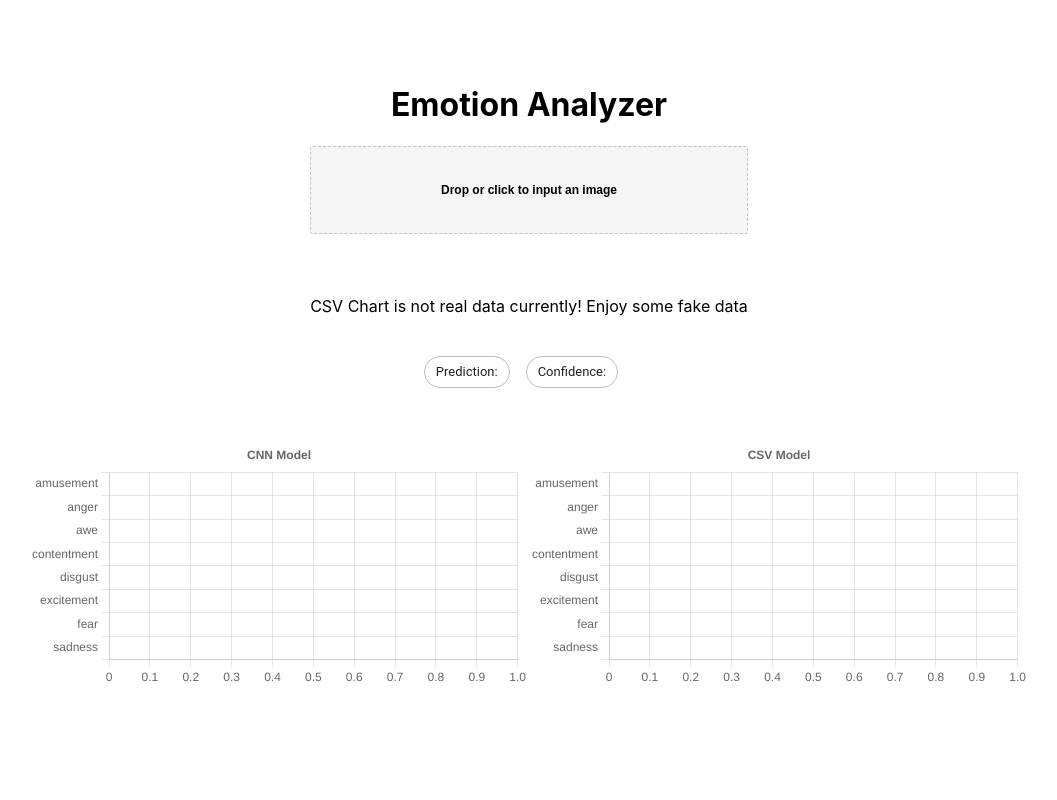
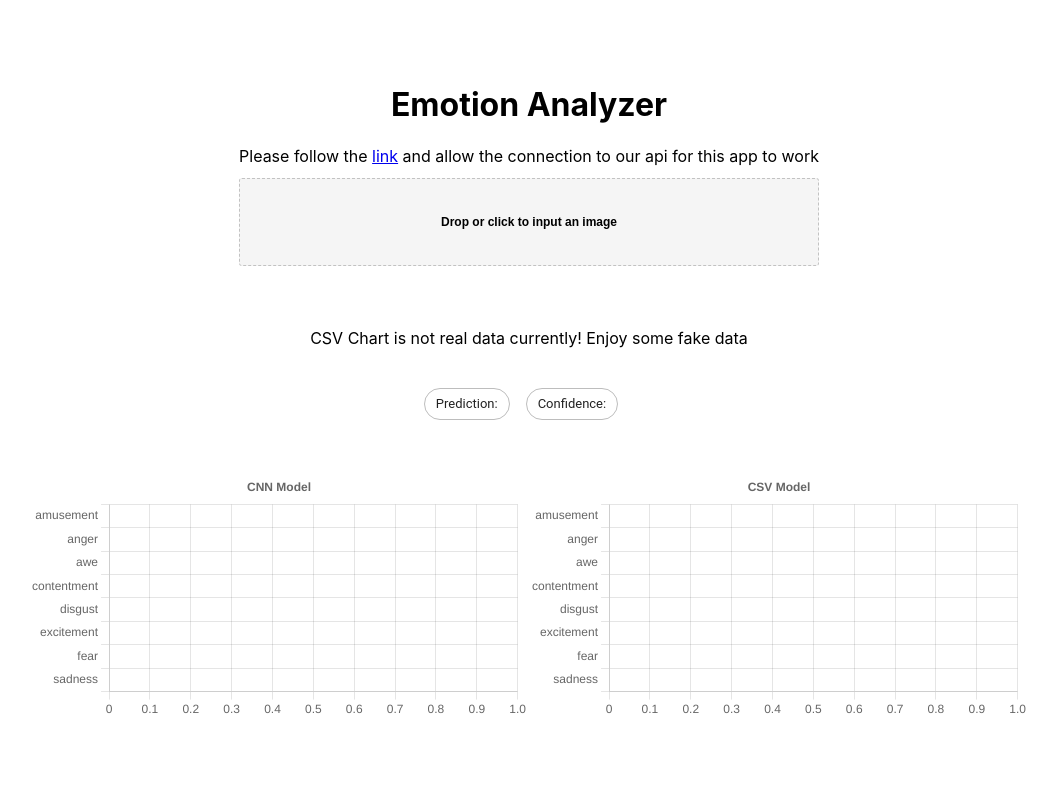
Before and after one commit to AngryAbstractV/aav-frontend, a React (Create React App) app: page / in a window 1280 px wide. Shown: the top 800 px of the page, without its empty margins (111-1168 px from the left). Built offline with nearby package versions, Linux system fonts and the light colour scheme.

Commit message:
ip changed bc i shut down server to save hours

```diff
--- a/src/UploadImages.js
+++ b/src/UploadImages.js
@@ -110,18 +110,17 @@ export default function UploadImages() {
             let formData = new FormData();
             formData.append("file", files[0] ? files[0] : null);
             // console.log("starting response")
-            let predictions = await axios('https://18.144.62.12/predict', {
+            let predictions = await axios('https://54.219.178.171/predictNN', {
                 method: 'POST',
                 data: formData
             })
             predictions = predictions.data
             // console.log(predictions)
-            let response = await axios('https://18.144.62.12/upload', {
+            let response = await axios('https://54.219.178.171/process', {
                 method: 'POST',
                 data: formData
             })
             setApiScores(response.data)
-            // console.log(response)
 
             const [predictedClass, confidence] = tf.tidy(async () => {
                 // const tensorImg = tf.browser.fromPixels(image).resizeNearestNeighbor([120, 120]).toFloat().expandDims();
@@ -235,6 +234,9 @@ export default function UploadImages() {
                   marginTop="5%">
                 <Grid item>
                     <h1 style={{textAlign: "center"}}>Emotion Analyzer</h1>
+                    <text>Please follow the </text>
+                    <a href='https://54.219.178.171/'>link</a>
+                    <text> and allow the connection to our api for this app to work</text>
                     <Dropzone multiple={false} onDrop={acceptedFiles => handleImageChange(acceptedFiles)}>
                         {({getRootProps, getInputProps}) => (
                             <section>
```
